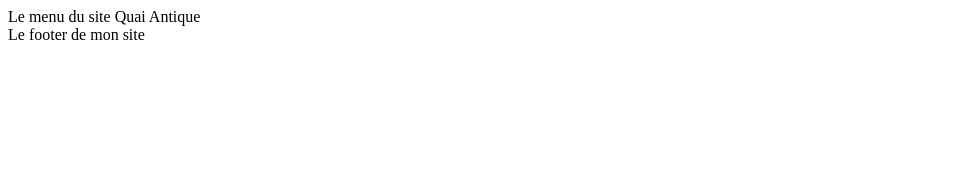
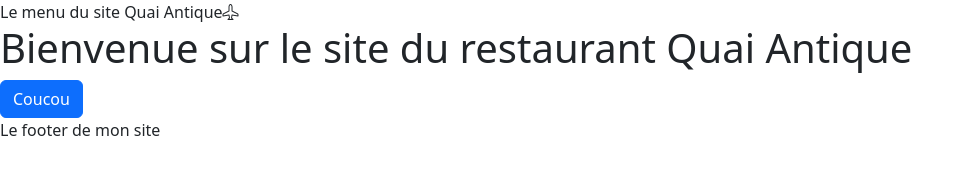
Before and after one commit to Sullivankow/QuaiAntiqueRestaurantFront, a website with bundled scripts: page index.html in a window 1280 px wide. Shown: the whole page, without its empty margins (0-974 px from the left). Built offline with nearby package versions, Linux system fonts and the light colour scheme; files whose address does not match are found by name.

Commit message:
install Bootstrap

```diff
--- a/Router/allRoutes.js
+++ b/Router/allRoutes.js
@@ -2,8 +2,7 @@ import Route from "./Route.js";
 
 //Définir ici vos routes
 export const allRoutes = [
-    new Route("/", "Acceuil", "/pages/home.html"),];
+    new Route("/", "Accueil", "/pages/home.html"),];
 
-    //Le titre s'affiche comme ceci: Route.titre - websitename
-
-    export const websitename = "Quai Antique";
+//Le titre s'affiche comme ceci : Route.titre - websitename
+export const websiteName = "Quai Antique";
--- a/Router/router.js
+++ b/Router/router.js
@@ -1,68 +1,64 @@
 import Route from "./Route.js";
-import {allRoutes, websitename} from "./allRoutes.js";
+import { allRoutes, websiteName } from "./allRoutes.js";
 
-//Création d'une route pour la page 404 (page introuvable)
+// Création d'une route pour la page 404 (page introuvable)
 const route404 = new Route("404", "Page introuvable", "/pages/404.html");
 
-//Foncction pour récupérer la route correspondant à une URL donnée
+// Fonction pour récupérer la route correspondant à une URL donnée
 const getRouteByUrl = (url) => {
   let currentRoute = null;
-
-    //Parcours de toutes les routes pour trouver la correspondance
+  // Parcours de toutes les routes pour trouver la correspondance
   allRoutes.forEach((element) => {
     if (element.url == url) {
       currentRoute = element;
-
     }
   });
-
-    //Si aucue correspndance n'est trouvée, on retourne la route 404
+  // Si aucune correspondance n'est trouvée, on retourne la route 404
   if (currentRoute != null) {
     return currentRoute;
-
-    }else{
+  } else {
     return route404;
   }
 };
 
-//Fonction pour charger le contenu de la page
+// Fonction pour charger le contenu de la page
 const LoadContentPage = async () => {
   const path = window.location.pathname;
-
-    //Récupération de l'URL actuelle
+  // Récupération de l'URL actuelle
   const actualRoute = getRouteByUrl(path);
-
-    //Récupération du contenu HTML de la route
+  // Récupération du contenu HTML de la route
   const html = await fetch(actualRoute.pathHtml).then((data) => data.text());
-        //Ajout du contenu HTML à l'élément avec l'id "main-page"
+  // Ajout du contenu HTML à l'élément avec l'ID "main-page"
   document.getElementById("main-page").innerHTML = html;
 
-    //Ajout du contenu Javascript
-    if (actualRoute.pathJS !="") {
-        //Création d'une balise script
+  // Ajout du contenu JavaScript
+  if (actualRoute.pathJS != "") {
+    // Création d'une balise script
     var scriptTag = document.createElement("script");
     scriptTag.setAttribute("type", "text/javascript");
     scriptTag.setAttribute("src", actualRoute.pathJS);
 
-        //Ajout de la balise script au corps du document
+    // Ajout de la balise script au corps du document
     document.querySelector("body").appendChild(scriptTag);
   }
-//Changement du titre de la page
-document.title = actualRoute.title + " - " + websitename;
+
+  // Changement du titre de la page
+  document.title = actualRoute.title + " - " + websiteName;
 };
 
-
-//Fonction pour gérer les évènements de routage (clic sur les liens)
+// Fonction pour gérer les événements de routage (clic sur les liens)
 const routeEvent = (event) => {
   event = event || window.event;
   event.preventDefault();
-
-    //Mise à jour de l'URL dans l'historique du navigateur
+  // Mise à jour de l'URL dans l'historique du navigateur
   window.history.pushState({}, "", event.target.href);
-
-    //Chargement du contenu de la nouvelle page
+  // Chargement du contenu de la nouvelle page
   LoadContentPage();
 };
 
-//Gestion de l'évènement de retour en arrière dans l'historique du navigateur
+// Gestion de l'événement de retour en arrière dans l'historique du navigateur
 window.onpopstate = LoadContentPage;
+// Assignation de la fonction routeEvent à la propriété route de la fenêtre
+window.route = routeEvent;
+// Chargement du contenu de la page au chargement initial
+LoadContentPage();
--- a/index.html
+++ b/index.html
@@ -3,11 +3,14 @@
 <head>
     <meta charset="UTF-8">
     <meta name="viewport" content="width=device-width, initial-scale=1.0">
+    <link rel="stylesheet" href="node_modules/bootstrap/dist/css/bootstrap.min.css"/>
+    <link rel="stylesheet" href="node_modules/bootstrap-icons/font/bootstrap-icons.css"/>
     <title>Document</title>
+
 </head>
 <body>
 
-    <header>Le menu du site Quai Antique</header>
+    <header>Le menu du site Quai Antique<i class="bi bi-airplane"></i></header>
 
 <main id="main-page">
 
@@ -17,6 +20,7 @@
 <footer>Le footer de mon site</footer>
 
 <script type="module" src="Router/router.js"></script>
+<script src="node_modules/bootstrap/dist/js/bootstrap.bundle.min.js"></script>
 
 </body>
 </html>
--- /dev/null
+++ b/package.json
@@ -0,0 +1,6 @@
+{
+  "dependencies": {
+    "bootstrap": "^5.3.3",
+    "bootstrap-icons": "^1.11.3"
+  }
+}
--- a/pages/home.html
+++ b/pages/home.html
@@ -1 +1,3 @@
 <h1>Bienvenue sur le site du restaurant Quai Antique</h1>
+
+<button class="btn btn-primary">Coucou</button>
```
Also changed, not shown: Router/Route.js (+4 -5 lines), 2 other files. Lines whose indentation alone changed are shown as unchanged.
